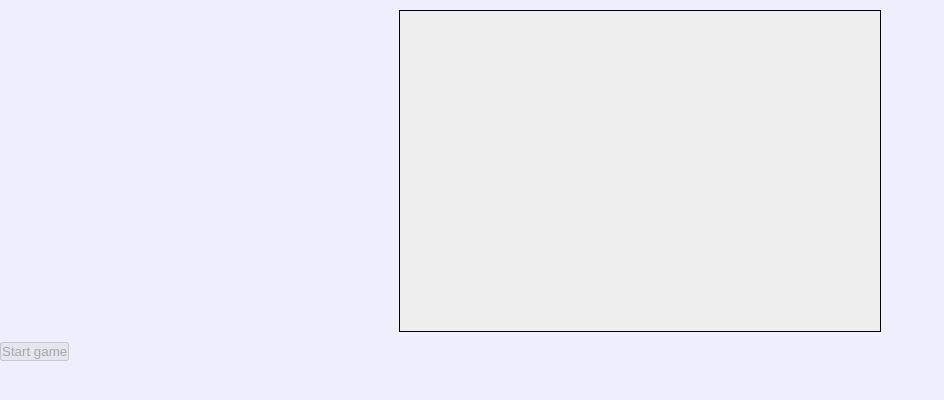
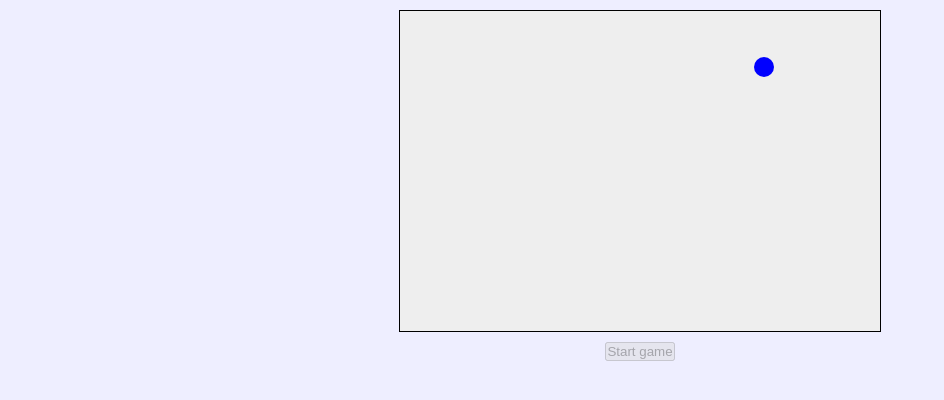
Before and after one commit to UnPolloLoco/UnPolloLoco.github.io, a plain HTML site: page practice/breakout/index.html in a window 1280 px wide. Both pictures are taken after a click on the button "Start game". Shown: the whole page, without its empty margins (0-944 px from the left). Drawn offline with Linux system fonts and the light colour scheme; files that its build step writes are made by us from their sources.

Commit message:
Ball bounces (Step 3)

```diff
--- a/practice/breakout/game.js
+++ b/practice/breakout/game.js
@@ -3,6 +3,7 @@ const ctx = canvas.getContext('2d');
 
 // CANVAS: 480 x 320
 
+const ballRadius = 10;
 let x = 240;
 let dx = 2;
 let y = 300;
@@ -11,7 +12,7 @@ let dy = -2;
 function drawBall() {
     ctx.fillStyle = "blue";
     ctx.beginPath();
-    ctx.arc(x, y, 10, 0, Math.PI * 2);
+    ctx.arc(x, y, ballRadius, 0, Math.PI * 2);
     ctx.fill();
 }
 
@@ -23,6 +24,9 @@ function animate() {
     x = x + dx;
     y = y + dy;
 
+    if (x + dx > 480 - ballRadius || x + dx < ballRadius) { dx = -dx; }
+    if (y + dy > 320 - ballRadius || y + dy < ballRadius) { dy = -dy; }
+
     requestAnimationFrame(animate);
 }
 
--- a/practice/breakout/index.html
+++ b/practice/breakout/index.html
@@ -17,6 +17,7 @@
             }
             button {
                 display: block;
+                margin: 2px auto;
             }
         </style>
     </head>
```
